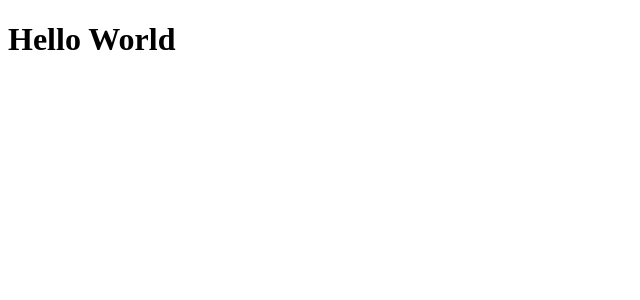
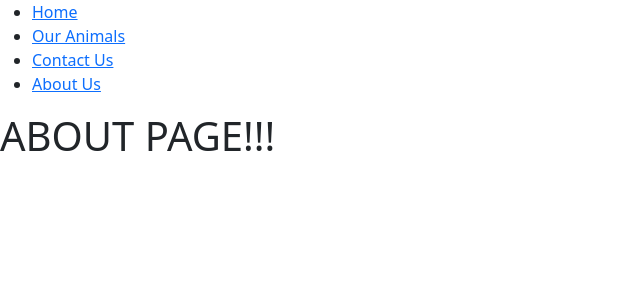
Before and after one commit to GalePerez/furfam-finder, a React (Vite) app: page /about-us in a window 1280 px wide. Shown: the top 300 px of the page, without its empty margins (0-640 px from the left). Built offline with nearby package versions, Linux system fonts and the light colour scheme.

Commit message:
Added Navbar and pages

```diff
--- a/src/App.jsx
+++ b/src/App.jsx
@@ -1,16 +1,27 @@
 import NavBar from "./components/Navbar"
 import MainContainer from "./components/MainContainer"
 import Footer from "./components/Footer"
+import { BrowserRouter, Route, Routes } from "react-router-dom"
+import Home from "./pages/Home"
+import OurAnimals from "./pages/OurAnimals"
+import ContactUs from "./pages/ContactUs"
+import AboutUs from "./pages/AboutUs"
 
 function App() {
   return (
     <>
+    <BrowserRouter>
       <NavBar />
-      <h1>Hello World</h1>
-
+        <Routes>
+          <Route path="/" element={<Home />} />
+          <Route path="our-animals" element={<OurAnimals />} />
+          <Route path="contact-us" element={<ContactUs />} />
+          <Route path="about-us" element={<AboutUs />} />
+        </Routes>
       <MainContainer />
 
       <Footer />
+    </BrowserRouter>
     </>
 
 
--- a/src/components/Navbar.jsx
+++ b/src/components/Navbar.jsx
@@ -1,6 +1,25 @@
+import { Link } from "react-router-dom"
+
 function NavBar() {
     return (
         <>
+        <nav>
+            <ul>
+                <li>
+                    <Link to="/">Home</Link>
+                </li>
+                <li>
+                    <Link to="/our-animals">Our Animals</Link>
+                </li>
+                <li>
+                    <Link to="/contact-us">Contact Us </Link>
+                </li>
+                <li>
+                    <Link to="/about-us">About Us</Link>
+                </li>
+            </ul>
+        </nav>
+
         </>
     )
 }
--- a/src/main.jsx
+++ b/src/main.jsx
@@ -1,6 +1,7 @@
 import React from 'react'
 import ReactDOM from 'react-dom/client'
 import App from './App.jsx'
+import 'bootstrap/dist/css/bootstrap.min.css'
 
 ReactDOM.createRoot(document.getElementById('root')).render(
   <React.StrictMode>
--- /dev/null
+++ b/src/pages/AboutUs.jsx
@@ -0,0 +1,9 @@
+function AboutUs() {
+    return (
+        <>
+        <h1>ABOUT PAGE!!!</h1>
+        </>
+    )
+}
+
+export default AboutUs
--- /dev/null
+++ b/src/pages/ContactUs.jsx
@@ -0,0 +1,9 @@
+function ContactUs() {
+    return (
+        <>
+            <h1>CONTACT US!!!</h1>
+        </>
+    )
+}
+
+export default ContactUs
--- /dev/null
+++ b/src/pages/Home.jsx
@@ -0,0 +1,9 @@
+function Home() {
+    return (
+        <>
+            <h1>HOME!!!</h1>
+        </>
+    )
+}
+
+export default Home
--- /dev/null
+++ b/src/pages/OurAnimals.jsx
@@ -0,0 +1,9 @@
+function OurAnimals() {
+    return (
+        <>
+            <h1>PET LISTING !!!!</h1>
+        </>
+    )
+}
+
+export default OurAnimals
```
Also changed, not shown: package.json (+6 -1 lines), 1 other file (tests, documents, lock files or other folders).
